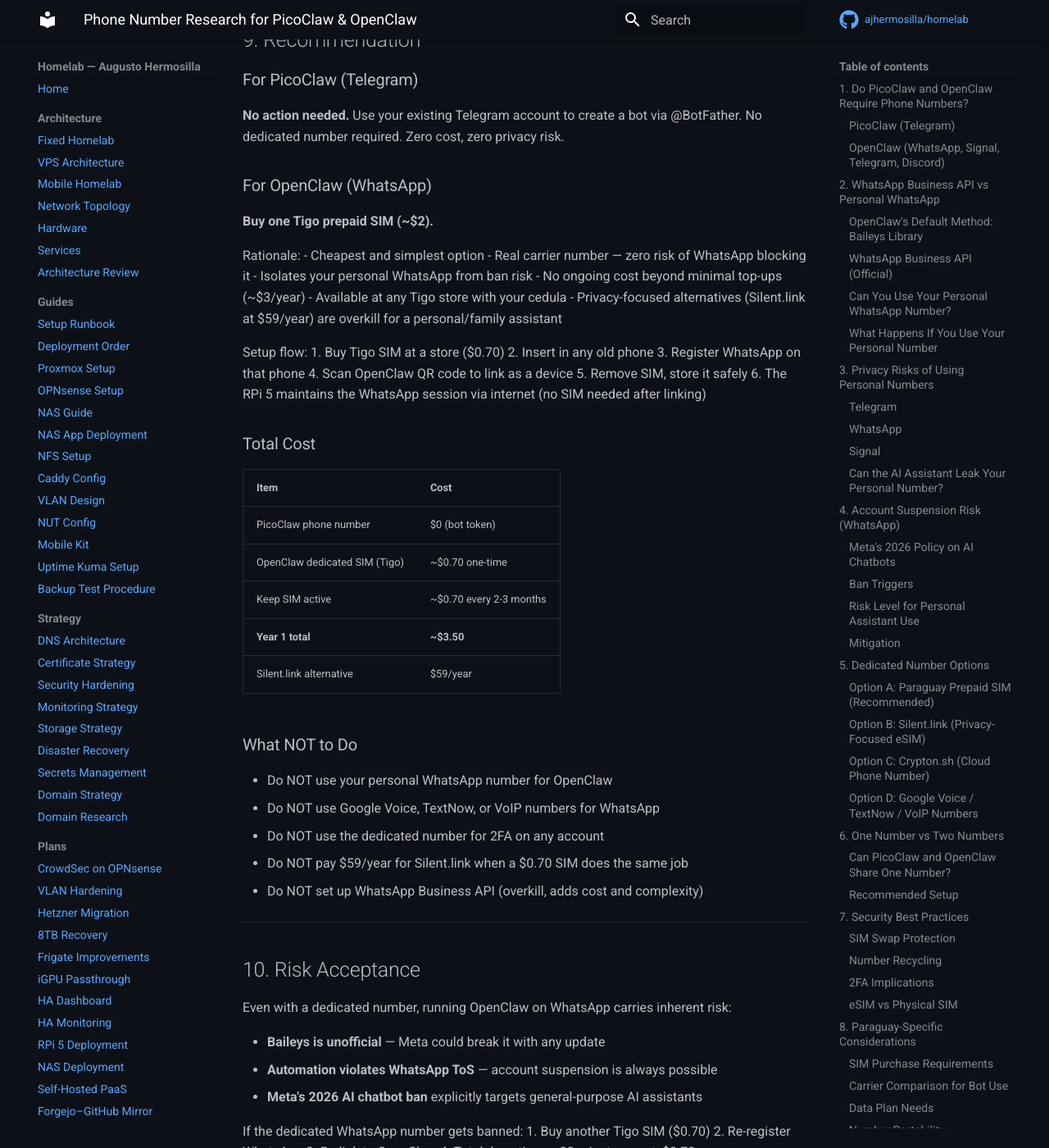
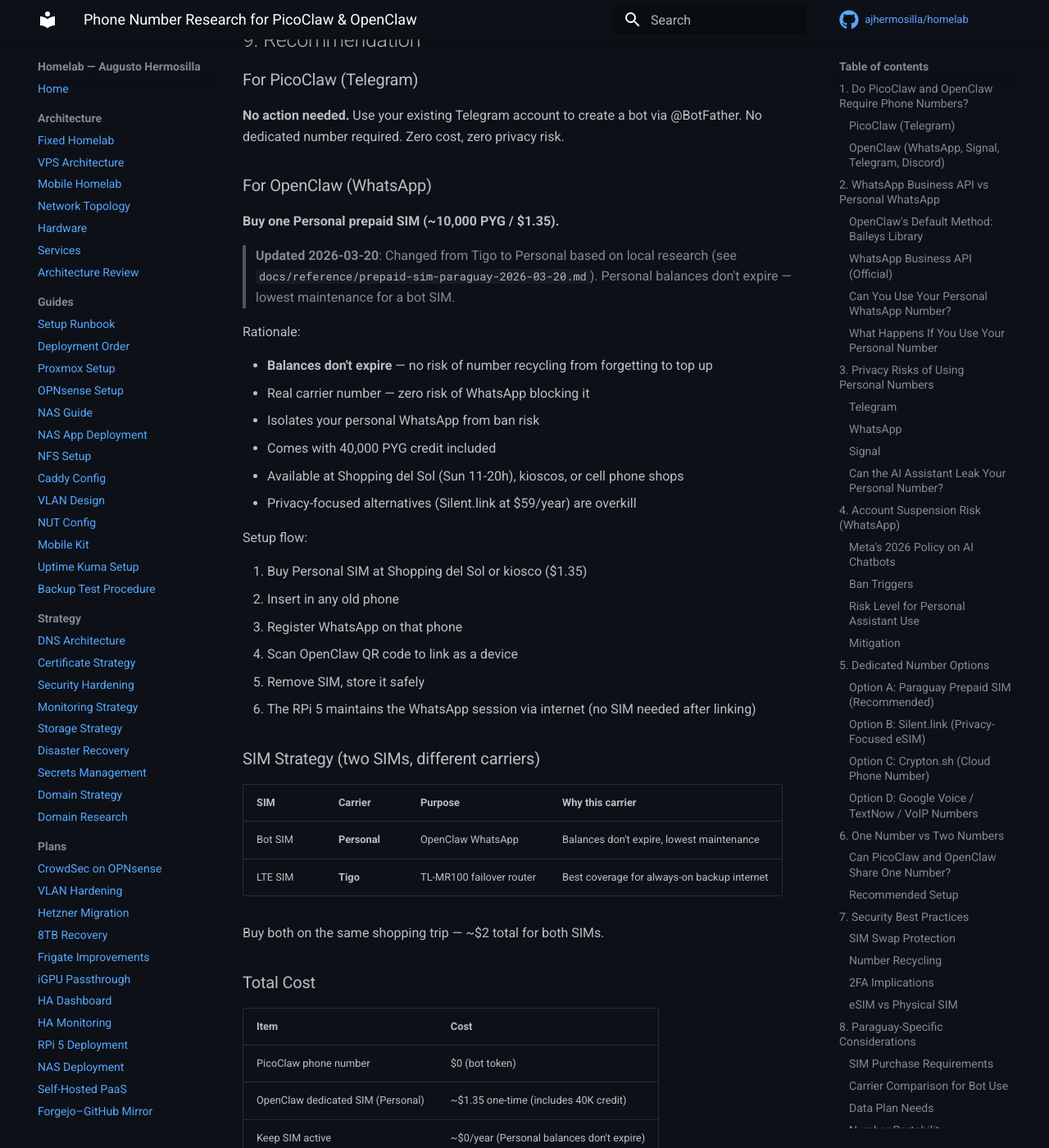
Before and after one commit to ajhermosilla/homelab, an MkDocs documentation site: the page built from docs/plans/phone-number-research-2026-03-20.md, in a window 1280 px wide and 1400 px high, scrolled down 9078 px. Shown: the whole window at 82% size. Built offline with MkDocs 1.6.1 and Material for MkDocs 9.7.7, drawn with Linux system fonts in a browser that asks for light colours; comment, search, counter and statistics services are not loaded; some of the changed text lies outside the part shown.

Commit message:
docs: switch bot SIM from Tigo to Personal, add Paraguay SIM research
Personal balances don't expire — lowest maintenance for a bot SIM.
Tigo reserved for LTE failover router (best coverage). Updated RPi 5
plan, phone number research, and AI strategy with revised SIM strategy.
Added Paraguay prepaid SIM chat research as reference doc.

Co-Authored-By: Claude Opus 4.6 (1M context) <noreply@anthropic.com>

```diff
--- a/docs/plans/phone-number-research-2026-03-20.md
+++ b/docs/plans/phone-number-research-2026-03-20.md
@@ -319,32 +319,47 @@ Paraguay supports number portability between carriers (CONATEL regulation). If y
 
 ### For OpenClaw (WhatsApp)
 
-**Buy one Tigo prepaid SIM (~$2).**
+**Buy one Personal prepaid SIM (~10,000 PYG / $1.35).**
+
+> **Updated 2026-03-20**: Changed from Tigo to Personal based on local research
+> (see `docs/reference/prepaid-sim-paraguay-2026-03-20.md`). Personal balances
+> don't expire — lowest maintenance for a bot SIM.
 
 Rationale:
-- Cheapest and simplest option
+
+- **Balances don't expire** — no risk of number recycling from forgetting to top up
 - Real carrier number — zero risk of WhatsApp blocking it
 - Isolates your personal WhatsApp from ban risk
-- No ongoing cost beyond minimal top-ups (~$3/year)
-- Available at any Tigo store with your cedula
-- Privacy-focused alternatives (Silent.link at $59/year) are overkill for a personal/family assistant
+- Comes with 40,000 PYG credit included
+- Available at Shopping del Sol (Sun 11-20h), kioscos, or cell phone shops
+- Privacy-focused alternatives (Silent.link at $59/year) are overkill
 
 Setup flow:
-1. Buy Tigo SIM at a store ($0.70)
+
+1. Buy Personal SIM at Shopping del Sol or kiosco ($1.35)
 2. Insert in any old phone
 3. Register WhatsApp on that phone
 4. Scan OpenClaw QR code to link as a device
 5. Remove SIM, store it safely
 6. The RPi 5 maintains the WhatsApp session via internet (no SIM needed after linking)
 
+### SIM Strategy (two SIMs, different carriers)
+
+| SIM | Carrier | Purpose | Why this carrier |
+|-----|---------|---------|-----------------|
+| Bot SIM | **Personal** | OpenClaw WhatsApp | Balances don't expire, lowest maintenance |
+| LTE SIM | **Tigo** | TL-MR100 failover router | Best coverage for always-on backup internet |
+
+Buy both on the same shopping trip — ~$2 total for both SIMs.
+
 ### Total Cost
 
 | Item | Cost |
 |------|------|
 | PicoClaw phone number | $0 (bot token) |
-| OpenClaw dedicated SIM (Tigo) | ~$0.70 one-time |
-| Keep SIM active | ~$0.70 every 2-3 months |
-| **Year 1 total** | **~$3.50** |
+| OpenClaw dedicated SIM (Personal) | ~$1.35 one-time (includes 40K credit) |
+| Keep SIM active | ~$0/year (Personal balances don't expire) |
+| **Year 1 total** | **~$1.35** |
 | Silent.link alternative | $59/year |
 
 ### What NOT to Do
@@ -352,7 +367,7 @@ Setup flow:
 - Do NOT use your personal WhatsApp number for OpenClaw
 - Do NOT use Google Voice, TextNow, or VoIP numbers for WhatsApp
 - Do NOT use the dedicated number for 2FA on any account
-- Do NOT pay $59/year for Silent.link when a $0.70 SIM does the same job
+- Do NOT pay $59/year for Silent.link when a $1.35 SIM does the same job
 - Do NOT set up WhatsApp Business API (overkill, adds cost and complexity)
 
 ---
```
Also changed, not shown: docs/plans/ai-assistant-strategy-2026-03-19.md (+12 -2 lines), docs/plans/rpi5-deployment-plan.md (+14 -8 lines), docs/reference/prepaid-sim-paraguay-2026-03-20.md (added, +71 -0 lines).
